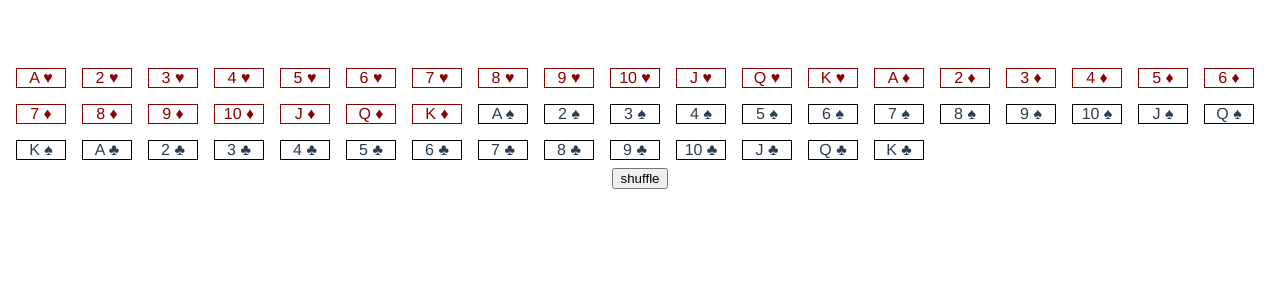
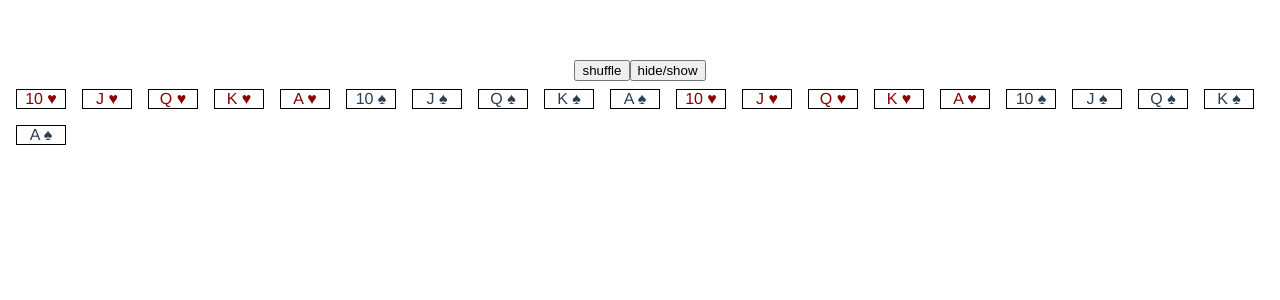
Before and after one commit to michaelbyrd/cards, a Vue app: page / in a window 1280 px wide. Shown: the top 300 px of the page. Built offline with nearby package versions, Linux system fonts and the light colour scheme; the HTML template or start-up script is replaced by a standard one.

Commit message:
adds a flipped property to cards

```diff
--- a/src/App.vue
+++ b/src/App.vue
@@ -1,12 +1,19 @@
 <template>
   <div id="app">
+    <button @click="shuffle">shuffle</button>
+    <button @click="displayDeck = !displayDeck">hide/show</button>
     <div class="deck">
-      <div v-for="card in cards" :key="card.id">
-        <Card :value="card.rank" :suit="card.suit" />
-      </div>
+      <template v-if="displayDeck">
+        <Card v-for="card in cards"
+          :key="card.id"
+          :value="card.rank"
+          :suit="card.suit"
+          :flipped="card.flipped"
+          @flip="onFlip(card)"
+        />
+      </template>
     </div>
 
-    <button @click="shuffle">shuffle</button>
   </div>
 </template>
 
@@ -20,9 +27,12 @@ export default {
   },
   data: function() {
     return {
-      ranks: ['A', '2', '3', '4', '5', '6', '7', '8', '9', '10', 'J', 'Q', 'K'],
-      suits: ['hearts', 'diamonds', 'spades', 'clubs'],
-      cards: []
+      // ranks: ['A', '2', '3', '4', '5', '6', '7', '8', '9', '10', 'J', 'Q', 'K'],
+      // suits: ['hearts', 'diamonds', 'spades', 'clubs'],
+      ranks: ['10', 'J', 'Q', 'K', 'A'],
+      suits: ['hearts', 'spades', 'hearts', 'spades'],
+      cards: [],
+      displayDeck: true
     }
   },
   created() {
@@ -36,12 +46,16 @@ export default {
           let card = {
             id: id,
             rank: this.ranks[r],
-            suit: this.suits[s]
+            suit: this.suits[s],
+            flipped: true
           }
           this.cards.push(card);
           id++;
         }
       }
+    },
+    onFlip(card) {
+      card.flipped = !card.flipped;
     },
     shuffle(){
       // Fisher-Yates shuffle
--- a/src/components/Card.vue
+++ b/src/components/Card.vue
@@ -1,7 +1,17 @@
 <template>
-  <div class="card" :class="suitToColor()">
-    {{ value }}
-    {{ suitMap[suit] }}
+  <div class="card" @click="$emit('flip')">
+    <template v-if="flipped">
+      <span :class="suitToColor()">
+        {{ value }}
+        {{ suitMap[suit] }}
+      </span>
+    </template>
+
+    <template v-else>
+      <span>
+        X
+      </span>
+    </template>
   </div>
 </template>
 
@@ -10,7 +20,11 @@ export default {
   name: 'Card',
   props: {
     value: String,
-    suit: String
+    suit: String,
+    flipped: {
+      type: Boolean,
+      default: true
+    }
   },
   data: function(){
     return {
@@ -19,15 +33,17 @@ export default {
         diamonds: '♦',
         spades: '♠',
         clubs: '♣',
-      }
+      },
     }
   },
   methods: {
     suitToColor(){
+      if(!this.flipped){
+        return 'black';
+      }
       if(this.suit == 'hearts' || this.suit == 'diamonds'){
         return 'red';
       } else {
-        console.log('here');
         return 'black';
       }
     }
@@ -45,6 +61,6 @@ export default {
 
   .red {
     color: darkred;
-    border-color: darkred;
+    /* border-color: darkred; */
   }
 </style>
```
